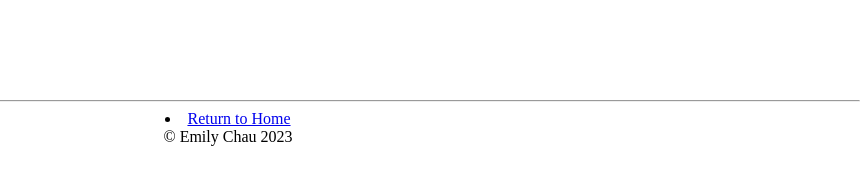
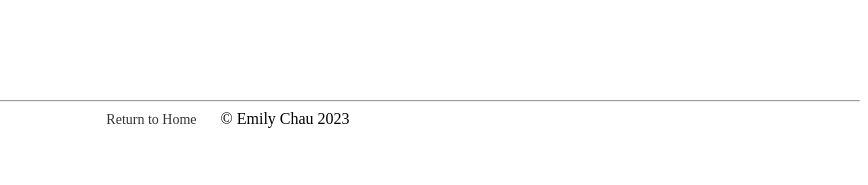
Before and after one commit to emilyychau/UX220-Test-1, a website: page Q1.html in a window 1280 px wide. Shown: the part 391-576 px from the top of the page, 412-1280 px from the left. Drawn offline with Linux system fonts and the light colour scheme.

Commit message:
css fixes w/ font family and size

```diff
--- a/Q1.html
+++ b/Q1.html
@@ -9,6 +9,18 @@
         <style>
             .p {color: darkgray;}
             footer{text-align: center;}
+            li {
+
+            font-family: 'Raleway', 'sans-serif'; display: inline;
+                margin-right: 20px;
+                text-align: center;
+                font-size: 14px;
+            }
+            a {
+                font-family: 'Raleway', 'sans-serif';
+                text-decoration: none;
+                color: #333;
+                }
         </style>
     </head>
     <body>
```
Also changed, not shown: Q2.html (+10 -0 lines), Q3.html (+12 -0 lines).
